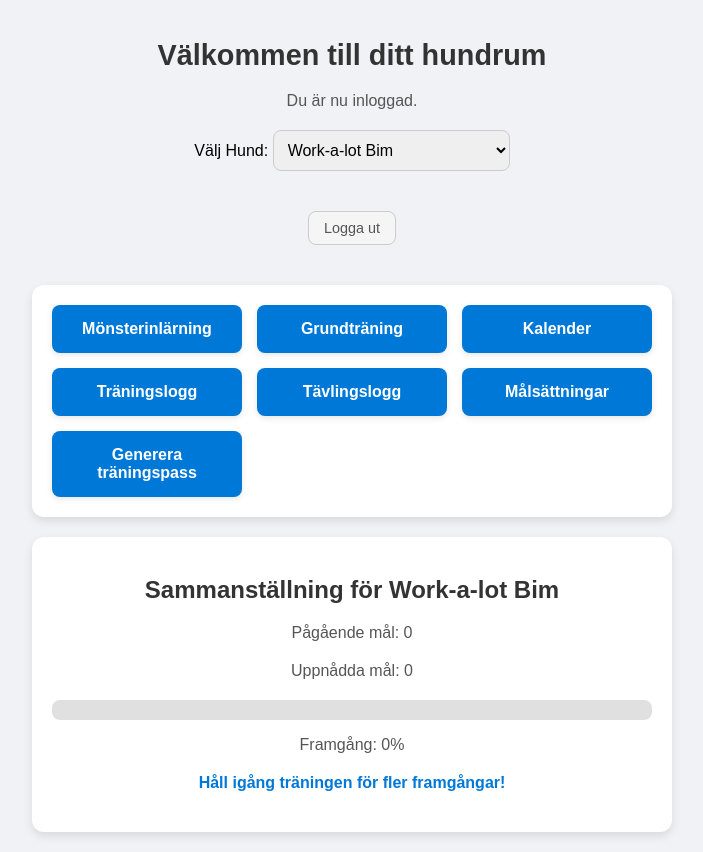
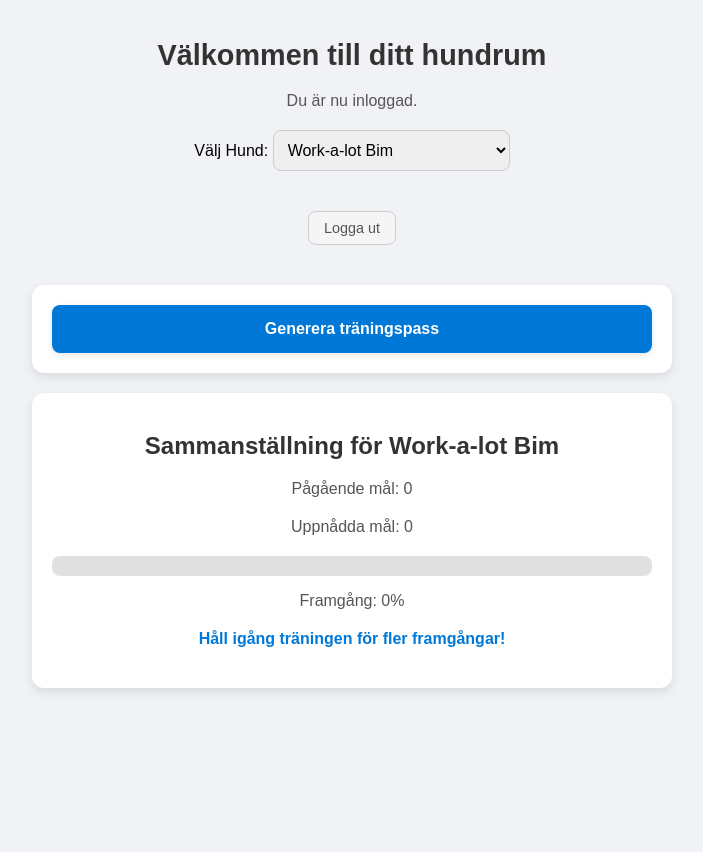
Before and after one commit to pwidahl/traningssystem, a plain HTML site: page dashboard.html in a window 1280 px wide. Shown: the whole page, without its empty margins (288-991 px from the left). After the commit the page ends 800 px from the top, so only its background shows below. Drawn offline with Linux system fonts and the light colour scheme.

Commit message:
Update dashboard.html

```diff
--- a/dashboard.html
+++ b/dashboard.html
@@ -153,12 +153,6 @@
   </div>
 
   <div class="menu">
-    <a href="monsterinlarning.html">Mönsterinlärning</a>
-    <a href="trickinlarning.html">Grundträning</a>
-    <a href="traningskalender.html">Kalender</a>
-    <a href="session.html">Träningslogg</a>
-    <a href="underhall.html">Tävlingslogg</a>
-    <a href="Traningsplaner.html">Målsättningar</a>
       <a href="traningsgenerator.html">Generera träningspass</a>
   </div>
 
```
